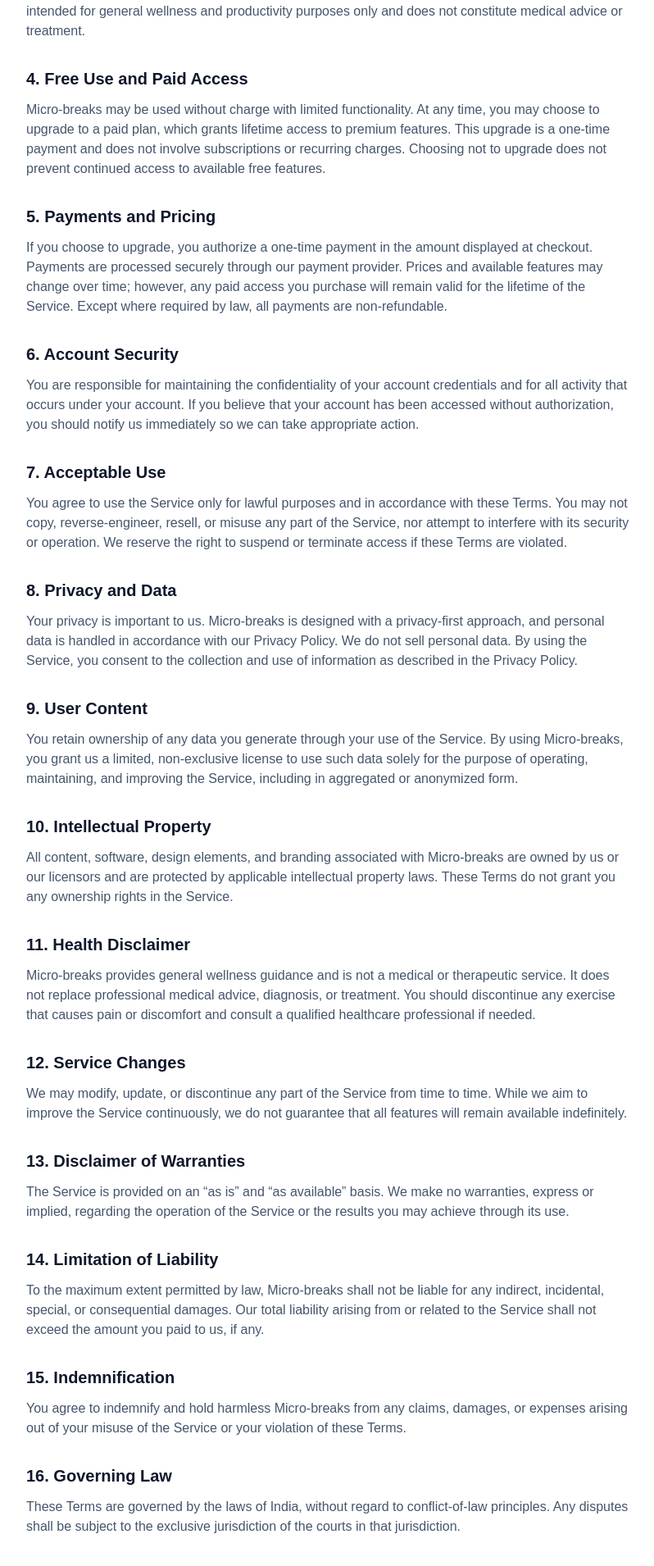
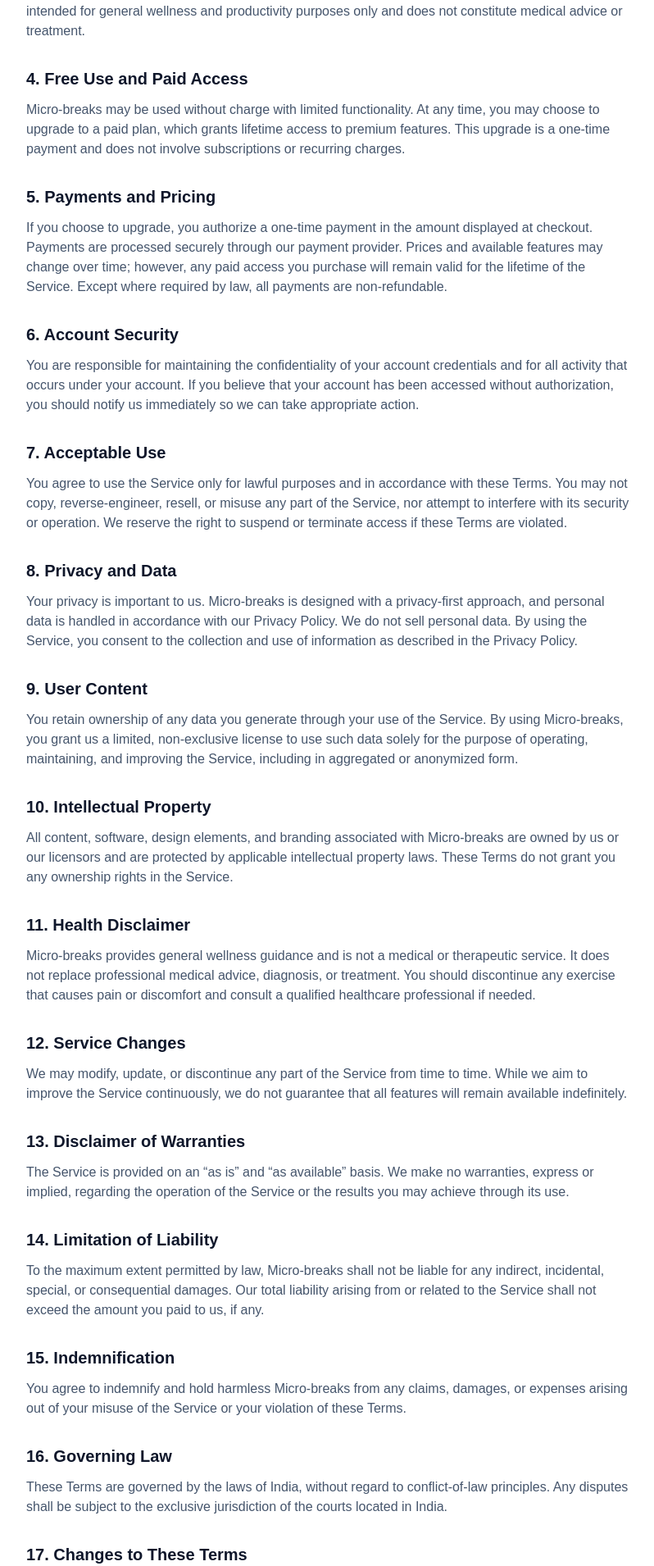
Before and after one commit to Manialdi/microbreaks-v2, a Next.js app: page /individual/terms in a window 1280 px wide. Shown: the part 722-2632 px from the top of the page at 82% size, without its empty margins (240-1038 px from the left). Built offline with nearby package versions, Linux system fonts and the light colour scheme.

Commit message:
fix: terms refinements - jurisdiction and free use text

```diff
--- a/app/individual/terms/page.tsx
+++ b/app/individual/terms/page.tsx
@@ -46,7 +46,7 @@
                     <p>
                         Micro-breaks may be used without charge with limited functionality. At any time, you may choose to upgrade to a paid plan,
                         which grants lifetime access to premium features. This upgrade is a one-time payment and does not involve subscriptions
-                        or recurring charges. Choosing not to upgrade does not prevent continued access to available free features.
+                        or recurring charges.
                     </p>
                 </section>
 
@@ -148,7 +148,7 @@
                     <h3 className="text-xl font-semibold text-slate-900 mb-3">16. Governing Law</h3>
                     <p>
                         These Terms are governed by the laws of India, without regard to conflict-of-law principles. Any disputes shall be subject to the
-                        exclusive jurisdiction of the courts in that jurisdiction.
+                        exclusive jurisdiction of the courts located in India.
                     </p>
                 </section>
 
```
